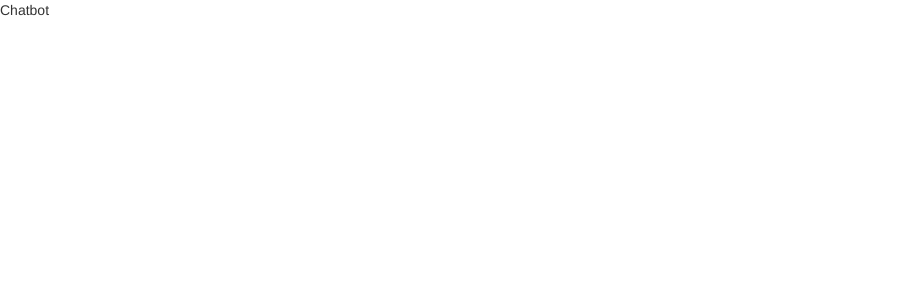
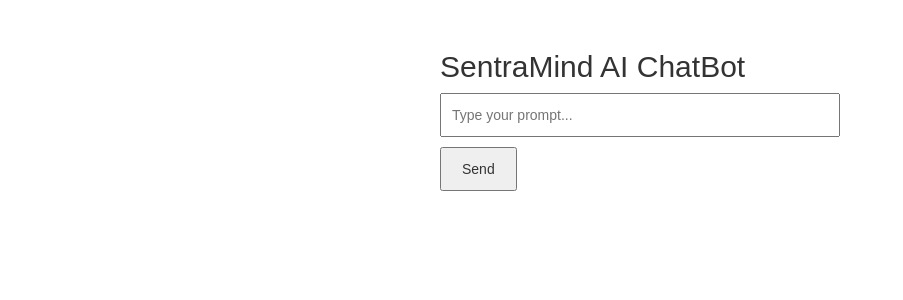
Before and after one commit to gauravbisen1/SentraMind---Mental-Health-Journal-and-Chat-Bot, a React (Vite) app in the folder Frontend/: page /chatbot in a window 1280 px wide. Shown: the top 300 px of the page, without its empty margins (0-903 px from the left). Built offline with nearby package versions, Linux system fonts and the light colour scheme.

Commit message:
card design

```diff
--- a/Frontend/src/Chatbot/Chatbot.jsx
+++ b/Frontend/src/Chatbot/Chatbot.jsx
@@ -1,9 +1,68 @@
-import React from 'react'
+// SimpleChat.jsx
+import React, { useState } from "react";
+import axios from "axios";
 
 const Chatbot = () => {
+  const [input, setInput] = useState("");
+  const [response, setResponse] = useState("");
+  const [loading, setLoading] = useState(false);
+
+  const handleSend = async () => {
+    if (!input) return;
+
+    setLoading(true);
+    try {
+      const res = await axios.post("http://localhost:8080/api/chat", {
+        threadId: "single-thread", // fixed thread
+        message: input,
+      });
+      setResponse(res.data.reply);
+      setInput("");
+    } catch (err) {
+      console.error("Error:", err);
+      setResponse("Something went wrong!");
+    } finally {
+      setLoading(false);
+    }
+  };
+
+  const handleKeyPress = (e) => {
+    if (e.key === "Enter") handleSend();
+  };
+
   return (
-    <div>Chatbot</div>
-  )
-}
+    <div style={{ width: "400px", margin: "50px auto", fontFamily: "Arial" }}>
+      <h2>SentraMind AI ChatBot</h2>
+      <input
+        type="text"
+        value={input}
+        onChange={(e) => setInput(e.target.value)}
+        onKeyDown={handleKeyPress}
+        placeholder="Type your prompt..."
+        style={{ width: "100%", padding: "10px", marginBottom: "10px" }}
+      />
+      <button
+        onClick={handleSend}
+        style={{ padding: "10px 20px", cursor: "pointer" }}
+        disabled={loading}
+      >
+        {loading ? "Thinking..." : "Send"}
+      </button>
+      {response && (
+        <div
+          style={{
+            marginTop: "20px",
+            padding: "10px",
+            border: "1px solid #ccc",
+            borderRadius: "5px",
+            backgroundColor: "#f1f1f1",
+          }}
+        >
+          <strong>AI:</strong> {response}
+        </div>
+      )}
+    </div>
+  );
+};
 
-export default Chatbot
+export default Chatbot;
--- a/Frontend/src/Components/Article.css
+++ b/Frontend/src/Components/Article.css
@@ -9,16 +9,7 @@
     padding: 1rem;
 }
 
-.blog-container_article-image {
-    width: 100%;
-    height: 100%;
-    background: var(--color-bg);
-}
 
-.blog-container_article-image img {
-    width: 100%;
-    height: 100%;
-}
 
 
 .blog-container_article-content {
--- a/Frontend/src/Components/Article.jsx
+++ b/Frontend/src/Components/Article.jsx
@@ -1,12 +1,10 @@
 import React from 'react'
 import "./Article.css"
 
-const Article = ({ imgUrl, date, title }) => {
+const Article = ({ date, title }) => {
     return (
       <div className="blog-container_article">
-        <div className="blog-container_article-image">
-          <img src={imgUrl} alt="blog" />
-        </div>
+
         <div className="blog-container_article-content">
           <p>{date}</p>
           <h3>{title}</h3>
--- a/Frontend/src/Components/Sentiment.jsx
+++ b/Frontend/src/Components/Sentiment.jsx
@@ -1,23 +1,43 @@
-import React,{ useState, useEffect } from 'react'
+import React, { useState, useEffect } from 'react'
 import axios from "axios"
+import Article from './Article'
+import "./Cards.css"
 
 const Sentiment = () => {
-  const [allData , setAllData] = useState([]);
-  useEffect(()=>{
-    axios.get("http://localhost:8080/sentra").then((res)=>{
+  const [allData, setAllData] = useState([]);
+  useEffect(() => {
+    axios.get("http://localhost:8080/sentra").then((res) => {
       setAllData(res.data);
     })
-  },[]);
+  }, []);
   return (
     <>
       <h2>ALL Data ({allData.length})</h2>
 
-      <ul>
-        {allData.map(user =>(
-          <li >{user.user}  {user.date} {user.text}, {user.sentiment}, {user.__v}</li>
+      <div className="container my-4">
+        <div className="row g-4">
+          {allData.map((user, index) => (
+            <div key={index} className="col-md-3 d-flex align-items-stretch">
+              <div className="card w-100 h-100">
+                <Article date={user.date} title={user.text} />
+              </div>
+            </div>
+          ))}
+        </div>
+      </div>
+
+
+
+      {/* <ul>
+        {allData.map(user => (
+          // <li >{user.user}  {user.date} {user.text}, {user.sentiment}, {user.__v}</li>
+          <li ><Article imgUrl={"#"} date={user.date} title={user.text} /></li>
+
 
         ))}
-      </ul>
+      </ul> */}
+
+      {/* <Article imgUrl={"#"} date={user.date} title={user.text} /> */}
     </>
 
   )
```
